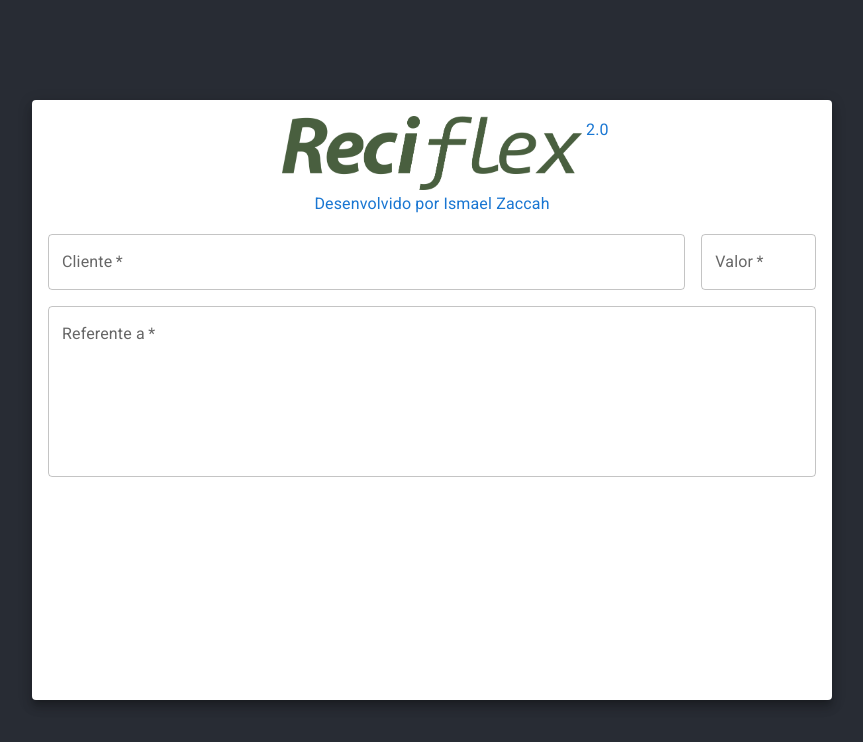
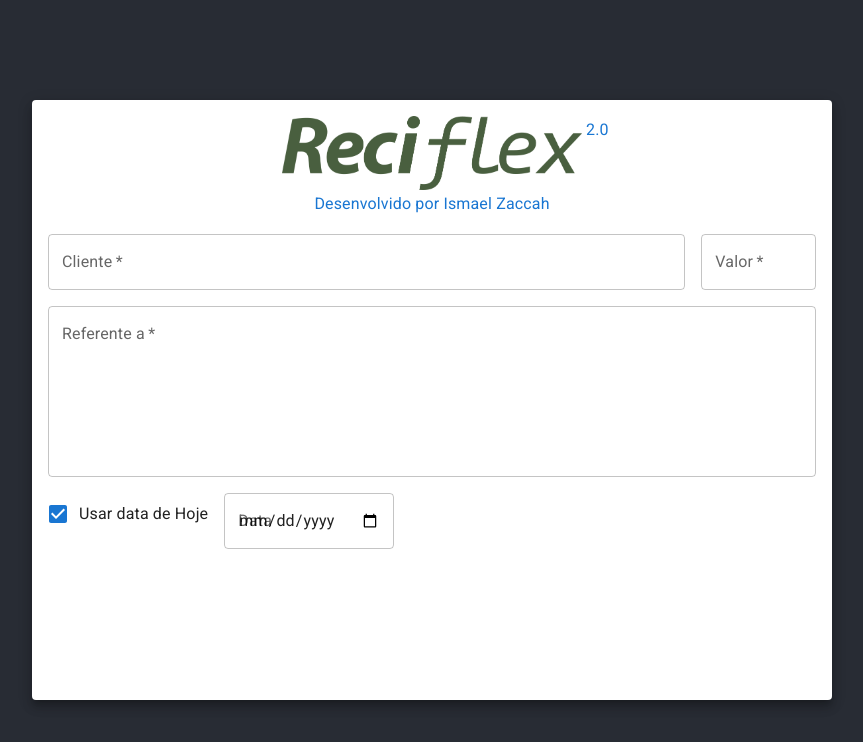
Before and after one commit to ismaelzaccah/reciflex-2, a React (Create React App) app: page / in a window 1280 px wide. Shown: the top 742 px of the page, without its empty margins (208-1071 px from the left). Built offline with nearby package versions, Linux system fonts and the light colour scheme.

Commit message:
add date

```diff
--- a/src/App.jsx
+++ b/src/App.jsx
@@ -5,9 +5,15 @@ import '@fontsource/roboto/700.css';
 import logo from './assets/reciflex-logo.png';
 import './App.css';
 import * as React from 'react';
-import { Box, Paper, TextField, CssBaseline, Typography, Link, Grid } from '@mui/material';
+import { Box, Paper, TextField, CssBaseline, Typography, Link, Grid, Checkbox, FormControlLabel } from '@mui/material';
 
 function App() {
+  const [todayChecked, setTodayChecked] = React.useState(true);
+
+  const handleChange = (event) => {
+    setTodayChecked(event.target.checked);
+  };
+
   return (
     <CssBaseline>
       <Box
@@ -67,6 +73,22 @@ function App() {
                   multiline
                   rows={6} />
               </Grid>
+              <Grid item xs={6}>
+                <FormControlLabel
+                  control={
+                    <Checkbox
+                      id="today"
+                      checked={todayChecked}
+                      onChange={handleChange}
+                      inputProps={{ 'aria-label': 'controlled' }} />
+                  } label="Usar data de Hoje" />
+                <TextField
+                  type="date"
+                  id="date"
+                  label="Data"
+                />
+
+              </Grid>
             </Grid>
           </Box>
 
```
